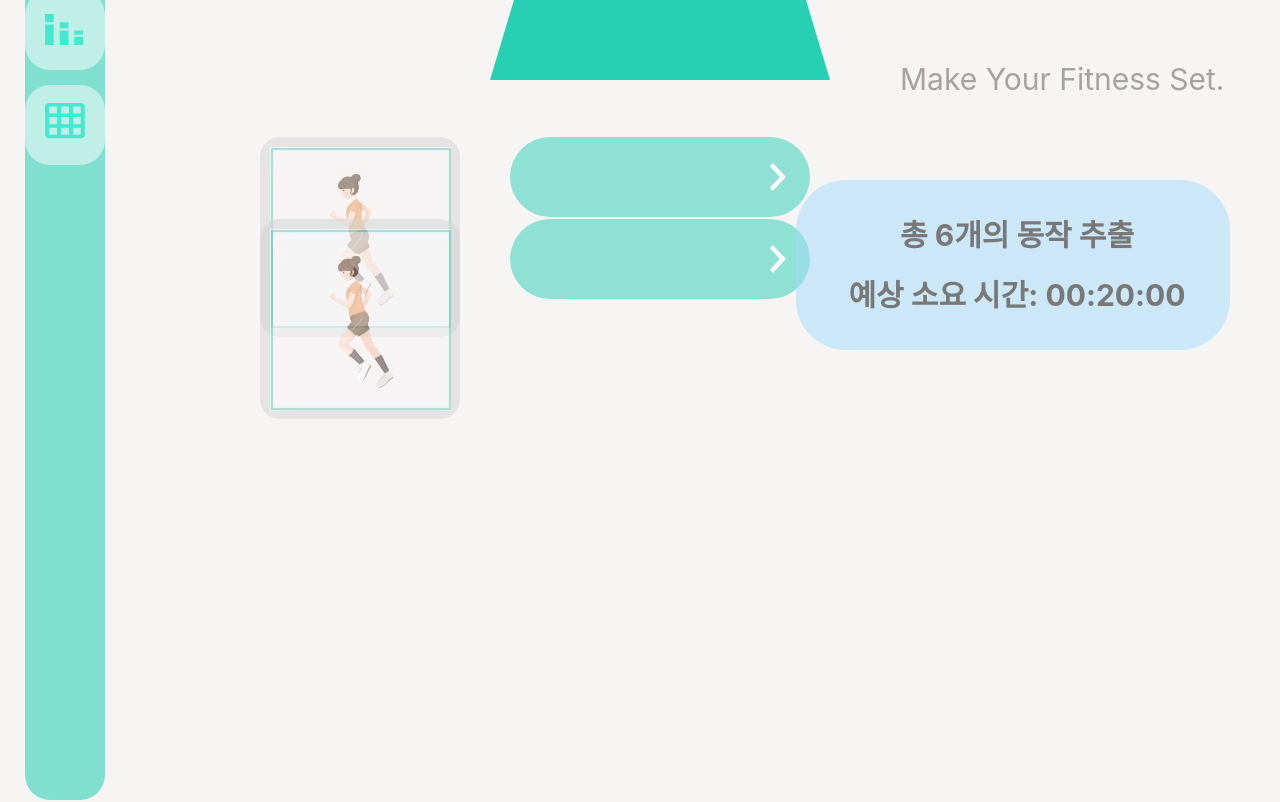
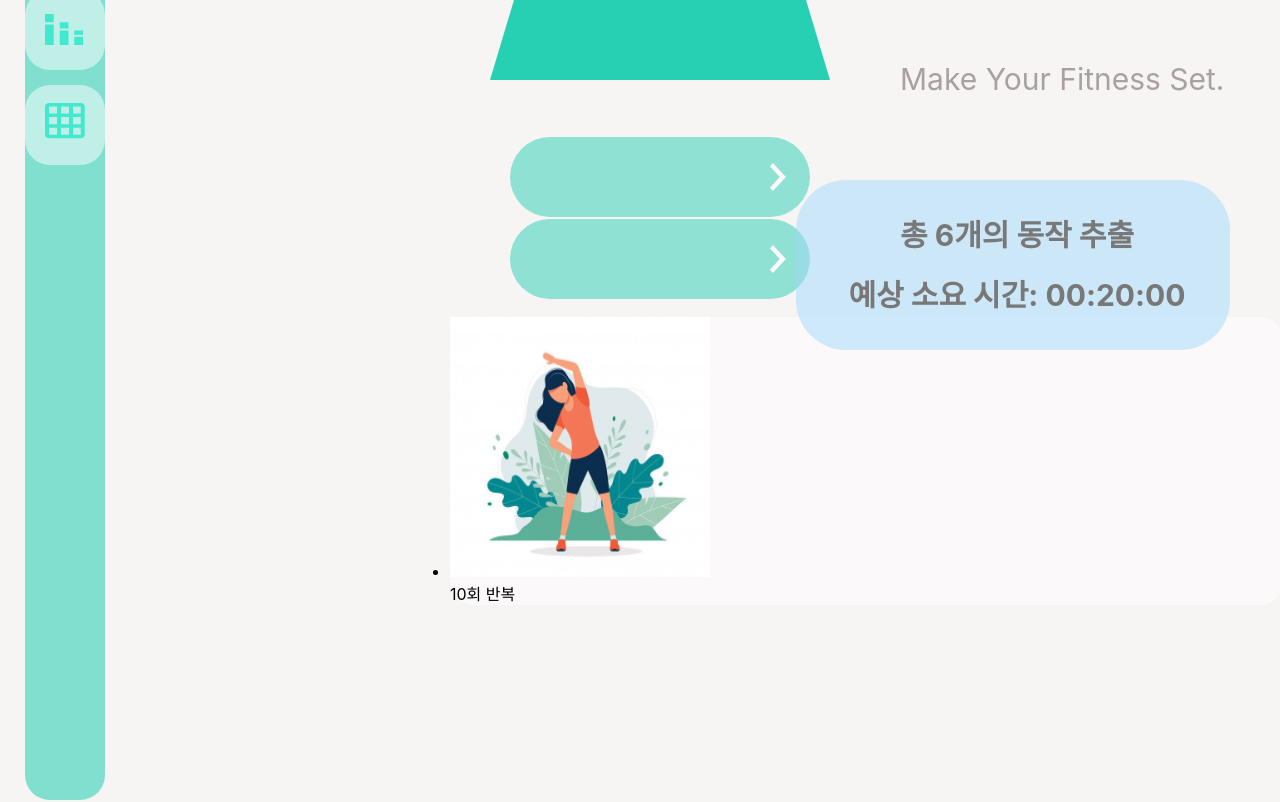
Before and after one commit to sungeuni0208/MyHomeFit, a React (Create React App) app: page /makeyourset in a window 1280 px wide. Shown: the part 400-1202 px from the top of the page. Built offline with nearby package versions, Linux system fonts and the light colour scheme; the HTML template or start-up script is replaced by a standard one.

Commit message:
fix: - 미리보기 이미지 위치 조정 - hover 미리보기 이미지 효과 추가 feat: 이미지 리스트 추가

```diff
--- a/src/css/MakeYourSet/MakeYourSet.css
+++ b/src/css/MakeYourSet/MakeYourSet.css
@@ -101,34 +101,45 @@
     width: 100%;
 }
 .block{
-    position: relative;
     height: 80px;
     width: 300px;
     background-color: #27cfb3;
     border-radius: 100px;
     opacity: 0.5;
     margin-bottom:2px;
+    display: inline-block;
+    position: inherit;
 
 }
 .block-box{
     margin-top: 50px;
     margin-left: 100px;
+    display: inline-block;
+}
+.box-wrapper{
+    display: block;
+    position: relative;
 }
 .block:hover{
-    opacity:1 !important;
+    opacity:1;
+}
+.block:hover +.arrow-box{
+    opacity:1;
 }
 .send-icon{
     padding-top:25px;
     padding-left:250px;
 }
-.arrow_box {
+.arrow-box {
 	position: absolute;
     right: 350px;
     top: 0px;
+    bottom:0px;
 	background: #d3d2d2;
     height: 200px;
 	width: 200px;
     border-radius: 20px;
+    opacity:0;
 }
 
 .preview-img{
--- a/src/pages/MakeYourSet.js
+++ b/src/pages/MakeYourSet.js
@@ -4,6 +4,8 @@ import IconSet from '../images/icon_makeyourset.png';
 import SendIcon from '../images/url_send.png';
 import RightIcon from '../images/menu_right_clicked.png';
 import PreviewImg from '../images/running2.png';
+import StretchImg from '../images/stretch.png';
+import SquatImg from '../images/squat.png';
 
 const MakeYourSet = () => {
     return (
@@ -36,16 +38,26 @@ const MakeYourSet = () => {
             </div>
             <div className="block-box">
                 <div className="box-wrapper">
-                    <div className="block"><img src={RightIcon} className="send-icon"></img>
-                    <div className="arrow_box" ><img src={PreviewImg} className="preview-img"></img></div>
-                    </div>
-                    <div className="block"><img src={RightIcon} className="send-icon"></img>
-                    <div className="arrow_box"><img src={PreviewImg} className="preview-img"></img></div>
-                    </div>
+                    <div className="block"><img src={RightIcon} className="send-icon"></img></div>
+                    <div className="arrow-box" ><img src={PreviewImg} className="preview-img"></img></div>
+
+                </div>
+                <div className="box-wrapper">
+                    <div className="block"><img src={RightIcon} className="send-icon"></img></div>
+                    <div className="arrow-box" ><img src={PreviewImg} className="preview-img"></img></div>
                 </div>
 
 
 
+            </div>
+            <div>
+                <ul className="exercise-list">
+                    <li>
+                        <img src={StretchImg}></img>
+                        <div>10회 반복</div>
+                    </li>
+
+                </ul>
             </div>
             <div className="time-box">
                 <p>총 6개의 동작 추출</p>
```
Also changed, not shown: src/images/squat.png (added), src/images/stretch.png (added).
